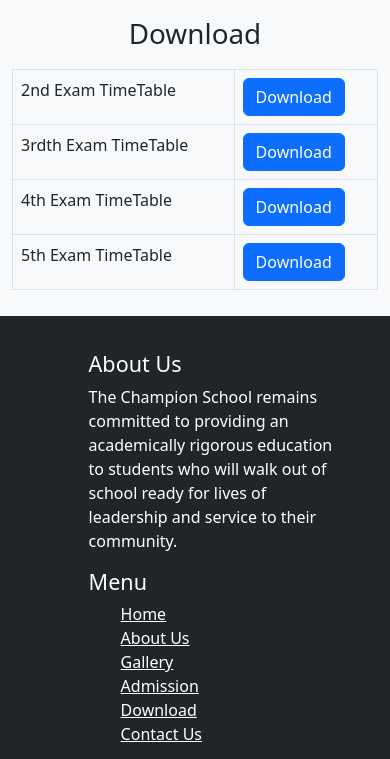
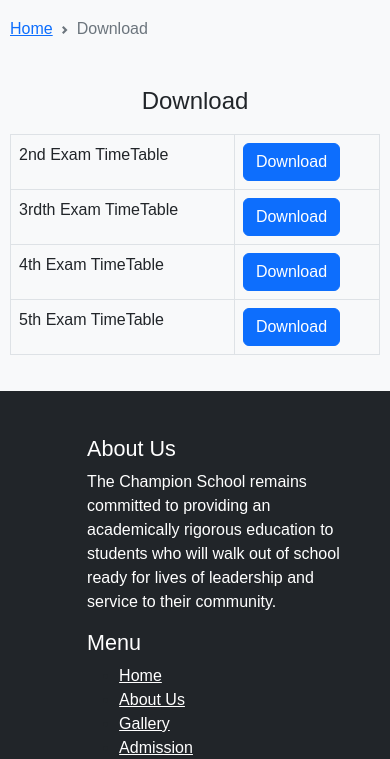
Before and after one commit to Suurajjkumar/bmmthemountainkids, a plain HTML site: page download.html in a window 390 px wide. Shown: the part 247-1006 px from the top of the page. Drawn offline with nearby package versions, Linux system fonts and the light colour scheme; files whose address does not match are found by name.

Commit message:
Update download.html

```diff
--- a/download.html
+++ b/download.html
@@ -11,6 +11,31 @@
       crossorigin="anonymous"
     />
     <style>
+      /* Global styles */
+    body {
+      font-family: Arial, sans-serif;
+    }
+
+    /* Styles for larger screens */
+    @media screen and (min-width: 769px) {
+      /* Adjustments for larger screens */
+      .container {
+        max-width: 960px;
+        margin: 0 auto;
+      }
+    }
+
+    /* Styles for smaller screens */
+    @media screen and (max-width: 768px) {
+      /* Adjustments for smaller screens */
+      .container {
+        max-width: 100%;
+        padding: 10px;
+      }
+      h1 {
+        font-size: 24px;
+      }
+    }
         span {
           color: orange;
         }
```
